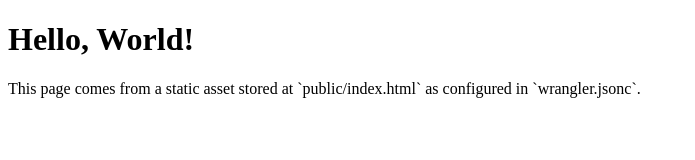
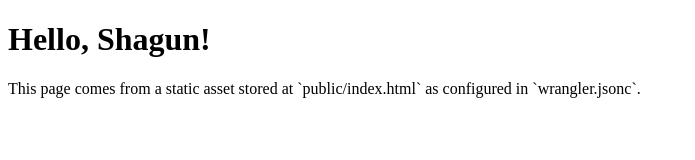
Before and after one commit to shagundev121/coludfare, a website: page public/index.html in a window 1280 px wide. Shown: the whole page, without its empty margins (0-695 px from the left). Drawn offline with Linux system fonts and the light colour scheme.

Commit message:
update in code

```diff
--- a/public/index.html
+++ b/public/index.html
@@ -3,10 +3,10 @@
 	<head>
 		<meta charset="UTF-8" />
 		<meta name="viewport" content="width=device-width, initial-scale=1.0" />
-		<title>Hello, World!</title>
+		<title>Hello, Shagun!</title>
 	</head>
 	<body>
-		<h1 id="heading">Hello, World!</h1>
+		<h1 id="heading">Hello, Shagun!</h1>
 		<p>This page comes from a static asset stored at `public/index.html` as configured in `wrangler.jsonc`.</p>
 	</body>
 </html>
```
